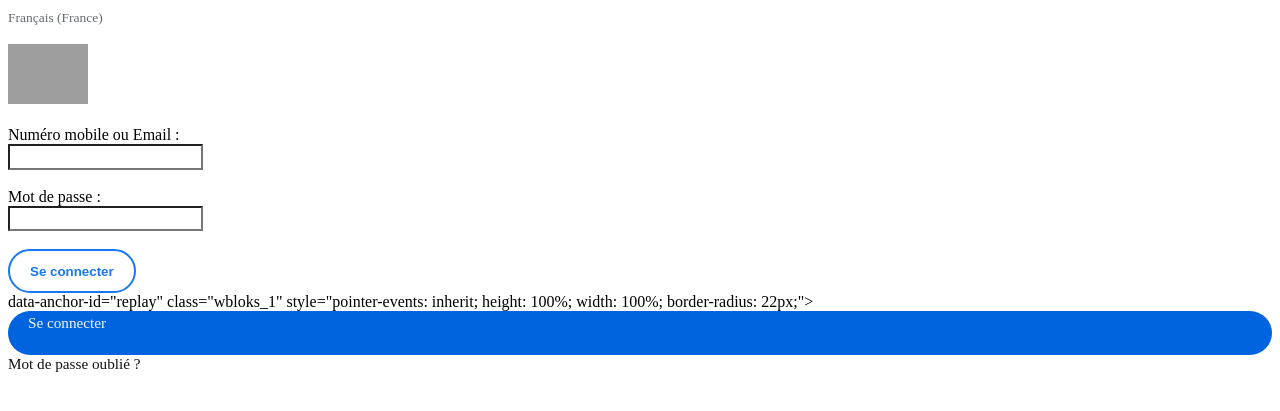
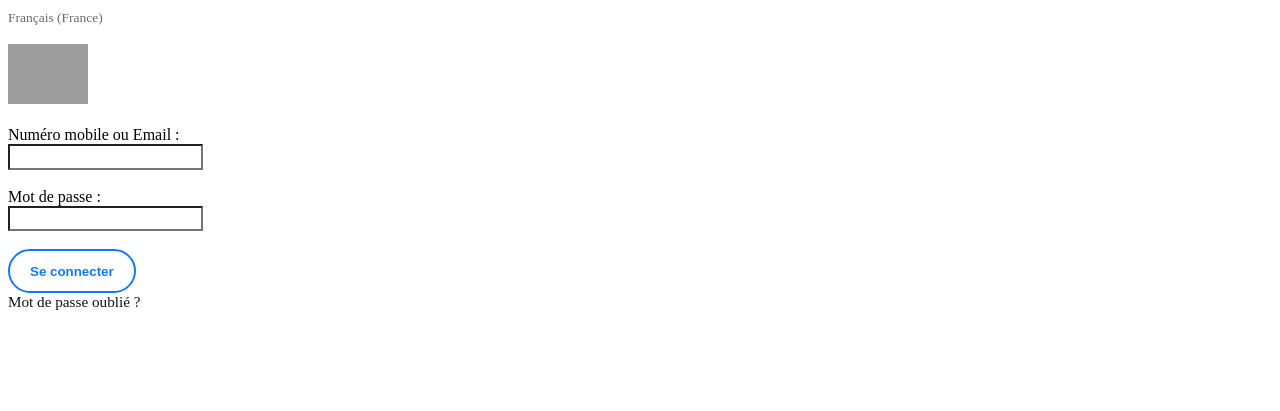
Before and after one commit to juliosalabi-prog/achrid, a Django app: page /login/ in a window 1280 px wide. Shown: the top 411 px of the page. Run offline with Django 5.2, Linux system fonts and the light colour scheme; grey boxes are pictures that could not be loaded.

Commit message:
custom login page

```diff
--- a/accounts/templates/login.html
+++ b/accounts/templates/login.html
@@ -26,7 +26,6 @@
     Se connecter
 </button>
 
-</form> data-anchor-id="replay" class="wbloks_1" style="pointer-events: inherit; height: 100%; width: 100%; border-radius: 22px;"><div data-bloks-name="bk.components.Flexbox" class="wbloks_1" style="pointer-events: none; opacity: 1; height: 44px; min-width: 44px; flex-grow: 1; padding-left: 20px; padding-right: 20px; background: rgb(0, 100, 224); border: 0px solid rgb(17, 17, 18); border-radius: 22px; align-items: center; flex-direction: row; justify-content: center;"><div data-bloks-name="bk.components.Flexbox" class="wbloks_1" style="pointer-events: none; opacity: 1; align-items: center; flex-direction: row; justify-content: center;"><div data-bloks-name="bk.components.RichText" dir="auto" class="wbloks_1" style="line-height: 1.30013; display: block; text-align: start; overflow: hidden;"><div style="font-size: 15.2px; padding-top: 1.19901px; padding-bottom: 1.19901px; transform: translateY(calc(6.5e-05em));"><div class="wbloks_122" style="font-size: 15.2px; max-height: 19.762px; word-break: break-all;"><div class="wbloks_123" dir="auto"><span data-bloks-name="bk.components.TextSpan" style="color: rgb(242, 244, 246); font-weight: 500; display: inline; font-size: 15.2px; font-family: &quot;Optimistic 95&quot;; white-space: pre-wrap; overflow-wrap: break-word;">Se connecter</span></div></div></div></div></div></div></div>
     </form>
 </body>
 </html>
```
